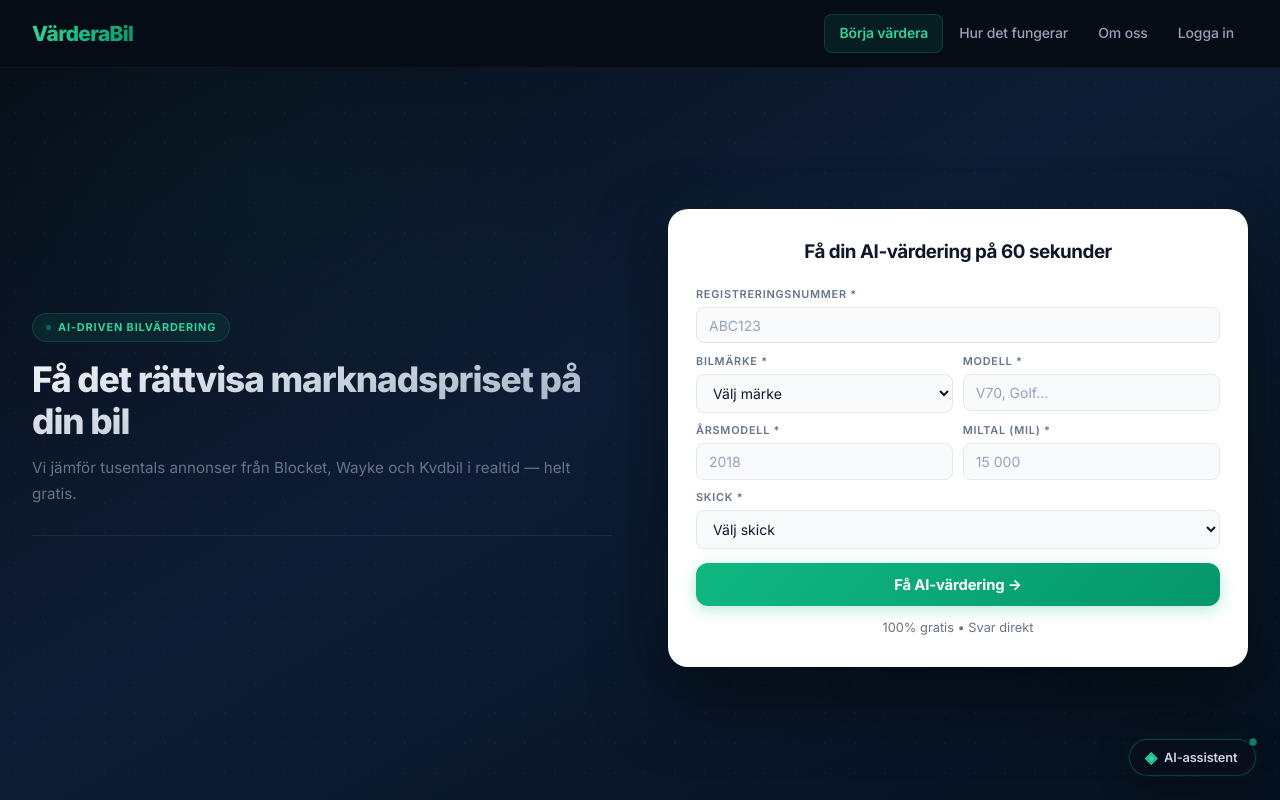
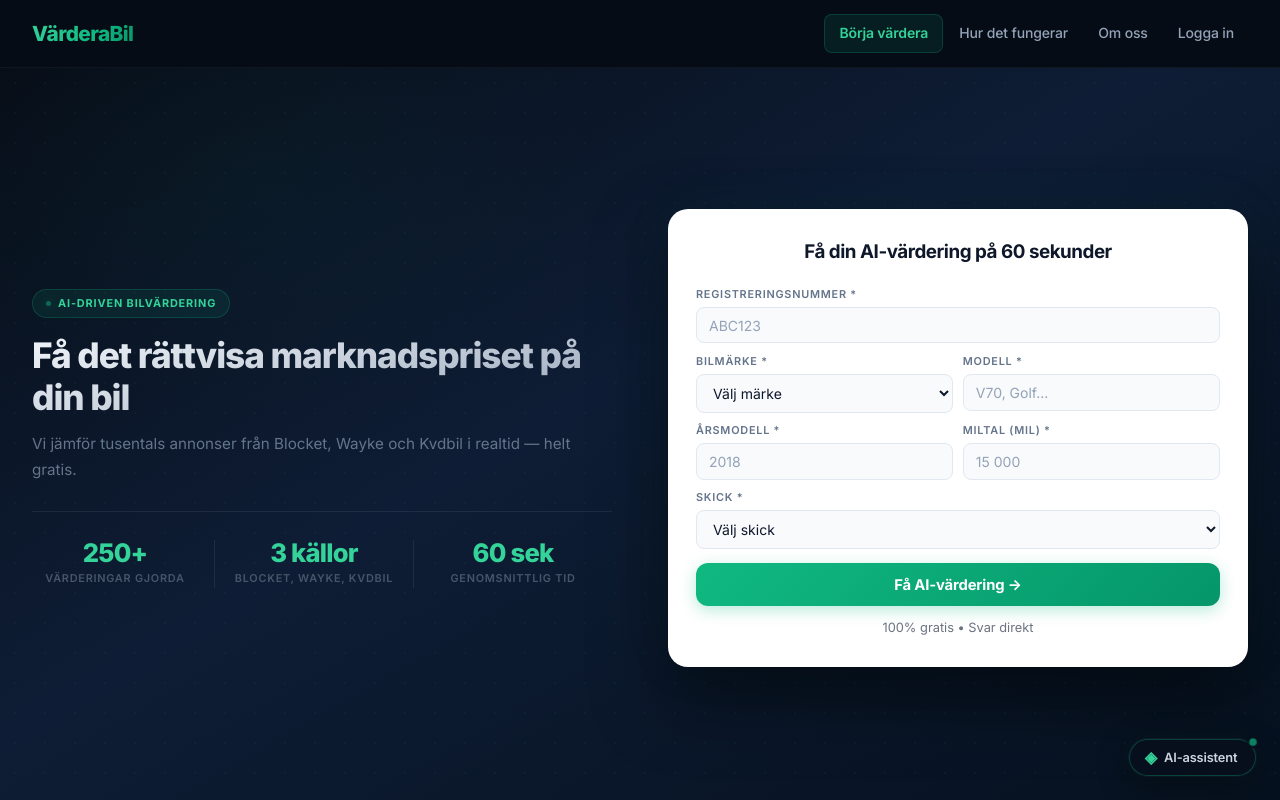
Before and after one commit to mrfeyli/varderabil, a React (Vite) app in the folder frontend/: page / in a window 1280 px wide. Shown: the top 800 px of the page. Built offline with nearby package versions, Linux system fonts and the light colour scheme.

Commit message:
Add hero stats section with social proof numbers

```diff
--- a/frontend/src/App.jsx
+++ b/frontend/src/App.jsx
@@ -384,13 +384,19 @@ function App() {
             <h1>Få det rättvisa marknadspriset på din bil</h1>
             <p>Vi jämför tusentals annonser från Blocket, Wayke och Kvdbil i realtid — helt gratis.</p>
 
-            {/* TODO(human): Implementera hero-stats nedan.
-                Lägg till 3 st .hero-stat element inuti .hero-stats.
-                Varje stat har en .hero-stat-number och en .hero-stat-label.
-                Välj 3 trovärdiga siffror som visar styrkan med tjänsten.
-                Exempel på värden: "10 000+", "3 källor", "60 sek" */}
             <div className="hero-stats">
-
+              <div className="hero-stat">
+                <div className="hero-stat-number">250+</div>
+                <div className="hero-stat-label">Värderingar gjorda</div>
+              </div>
+              <div className="hero-stat">
+                <div className="hero-stat-number">3 källor</div>
+                <div className="hero-stat-label">Blocket, Wayke, Kvdbil</div>
+              </div>
+              <div className="hero-stat">
+                <div className="hero-stat-number">60 sek</div>
+                <div className="hero-stat-label">Genomsnittlig tid</div>
+              </div>
             </div>
           </div>
 
```
